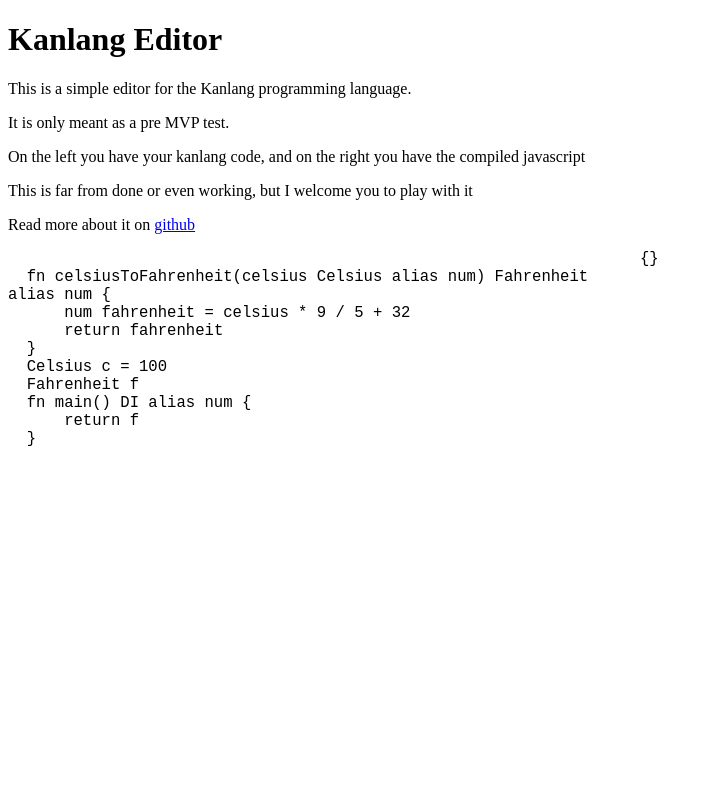
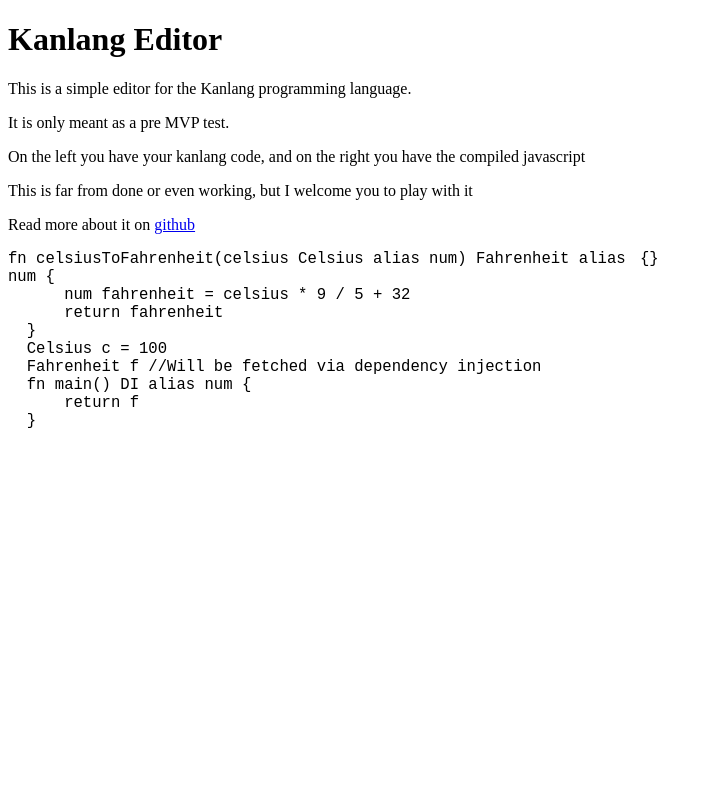
Before and after one commit to munHunger/kanlang, a SvelteKit app in the folder editor/: page / in a window 1280 px wide. Shown: the top 800 px of the page, without its empty margins (0-712 px from the left). Built offline with nearby package versions, Linux system fonts and the light colour scheme.

Commit message:
updated examples

```diff
--- a/editor/src/routes/+page.svelte
+++ b/editor/src/routes/+page.svelte
@@ -8,10 +8,10 @@
       return fahrenheit
   }
   Celsius c = 100
-  Fahrenheit f
+  Fahrenheit f //Will be fetched via dependency injection
   fn main() DI alias num {
       return f
-  }`;
+  }`.trim();
   // @ts-ignore
   function compile(input) {
     try {
```
